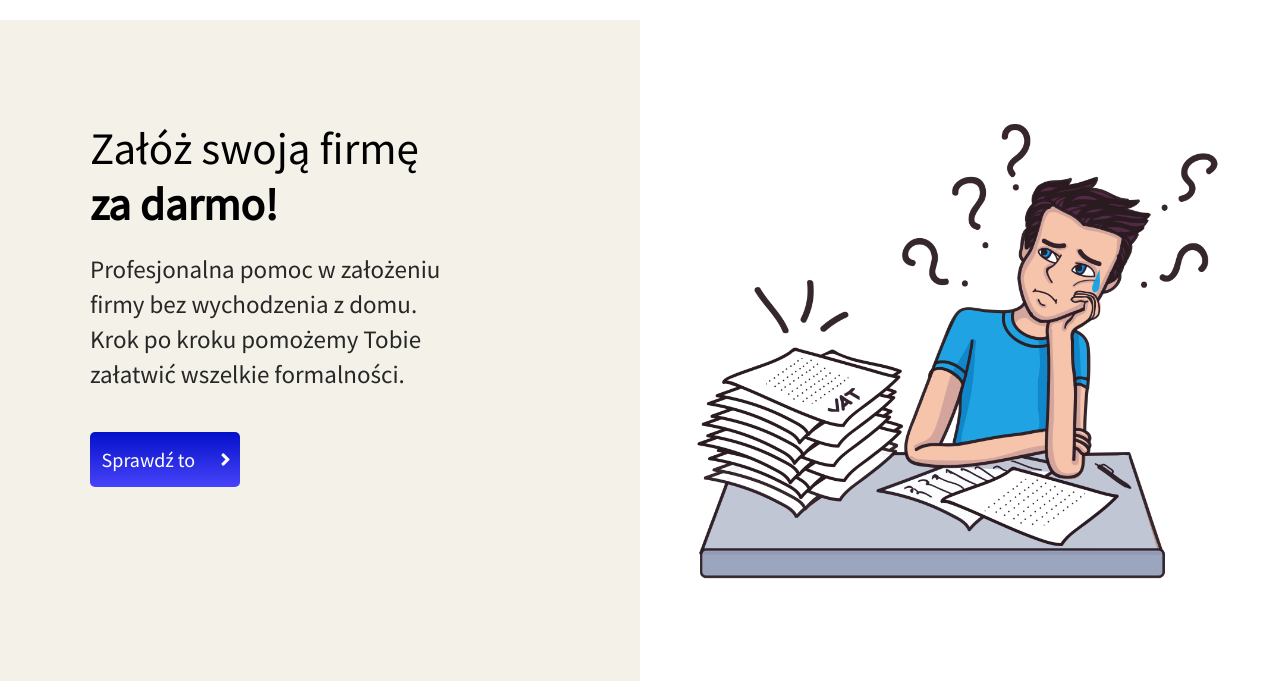
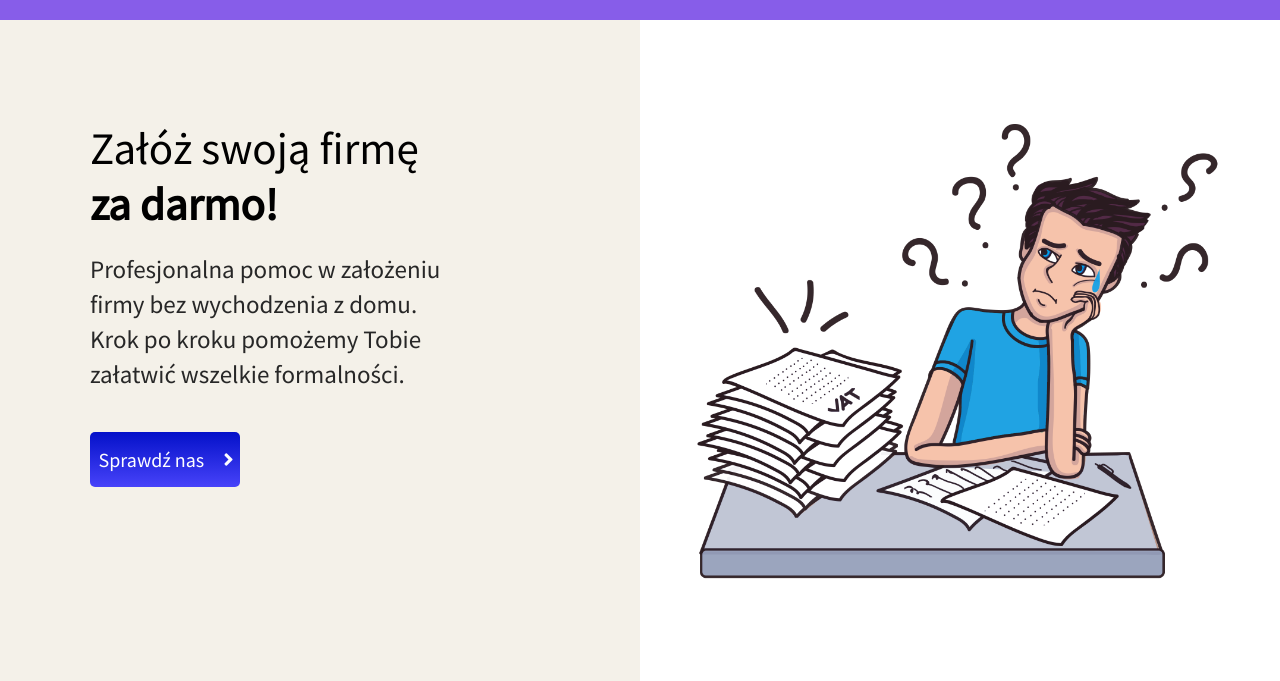
Before and after one commit to piotrpoczwardowski/piotrpoczwardowski.github.io, a plain HTML site: page index.html in a window 1280 px wide. Shown: the part 116-797 px from the top of the page. Drawn offline with nearby package versions, Linux system fonts and the light colour scheme.

Commit message:
version 2.0 change sprawdz to

```diff
--- a/index.html
+++ b/index.html
@@ -240,7 +240,7 @@
           załatwić wszelkie formalności.
         </p>
         <div class="header-button-subscribe-nav">
-          <div class="header-button-text">Sprawdź to</div>
+          <div class="header-button-text">Sprawdź nas</div>
           <div class="header-button-icon">
             <i
               class="fa fa-angle-right
```
